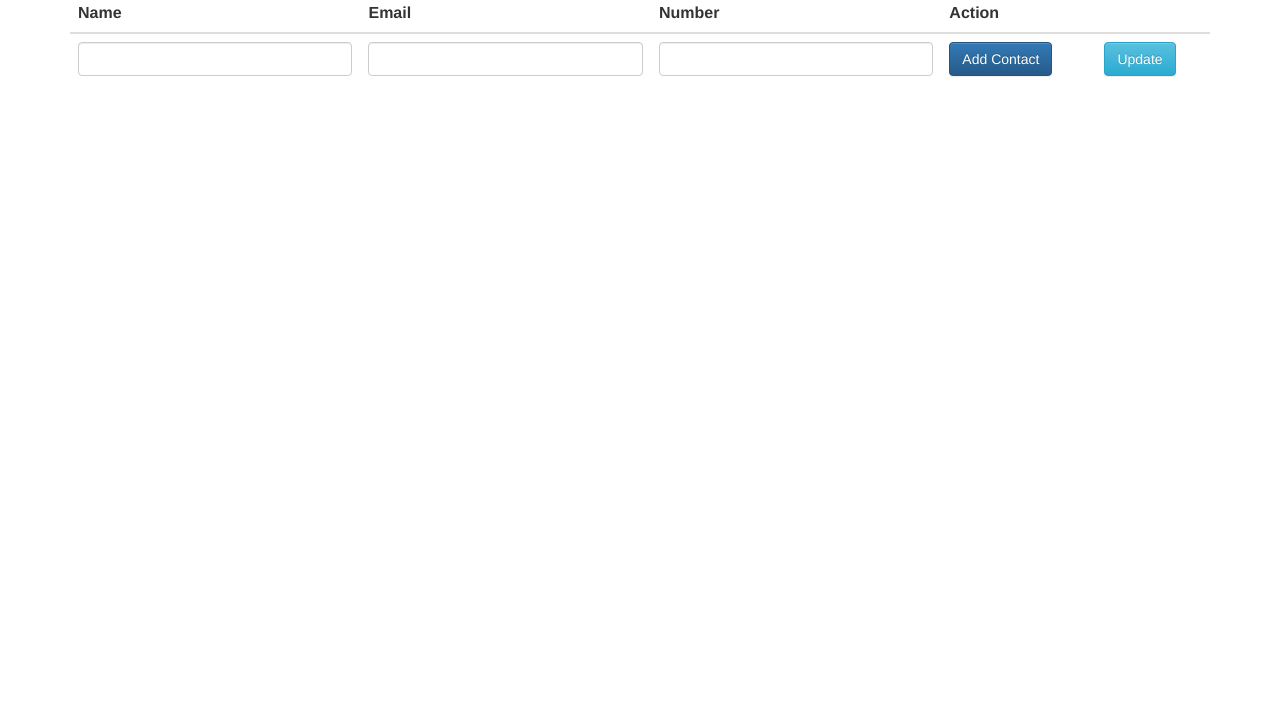
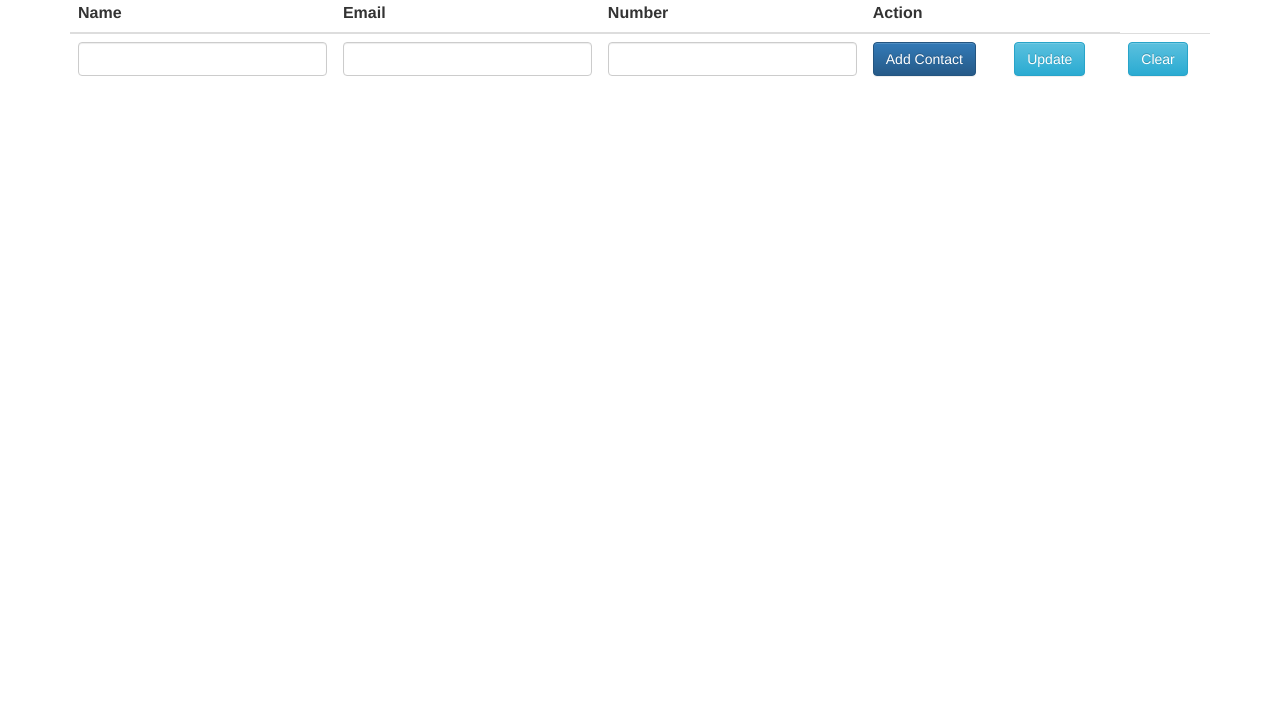
Before and after one commit to kazimrahman/contactListApp, a plain HTML site: page public/index.html in a window 1280 px wide. Shown: the part 76-800 px from the top of the page. Drawn offline with nearby package versions, Linux system fonts and the light colour scheme; no server answers.

Commit message:
should be complete

```diff
--- a/public/controllers/controller.js
+++ b/public/controllers/controller.js
@@ -49,4 +49,8 @@ function($scope, $http){
          refresh();
       });
    };
+
+   $scope.deselect = function() {
+      $scope.contact = null;
+   }
 }]);
--- a/public/index.html
+++ b/public/index.html
@@ -31,7 +31,10 @@ integrity="sha384-rHyoN1iRsVXV4nD0JutlnGaslCJuC7uwjduW9SVrLvRYooPp2bWYgmgJQIXwl/
                <td><input class="form-control" ng-model="contact.email"</td>
                <td><input class="form-control" ng-model="contact.number"</td>
                <td><button class="btn btn-primary" ng-click="addContact()">Add Contact</td>
-               <td><button class="btn btn-info" ng-click = "update()">Update</button></td>
+               <td><button class="btn btn-info" ng-click = "update()">Update</button>&nbsp;&nbsp;</td>
+               <td><button class="btn btn-info" ng-click = "deselect()">Clear</button></td>
+
+
 
             </tr>
             <tr ng-repeat="contact in contactlist">
```
